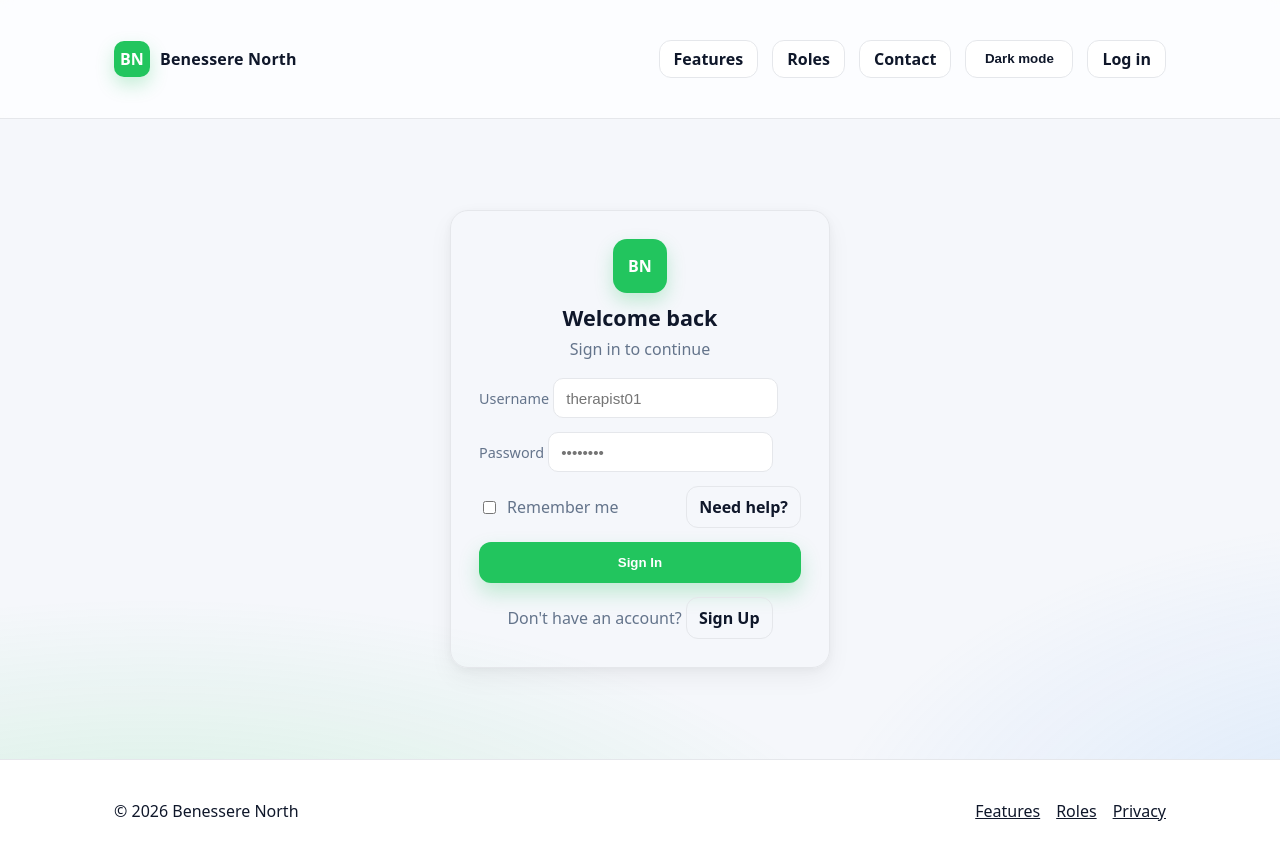
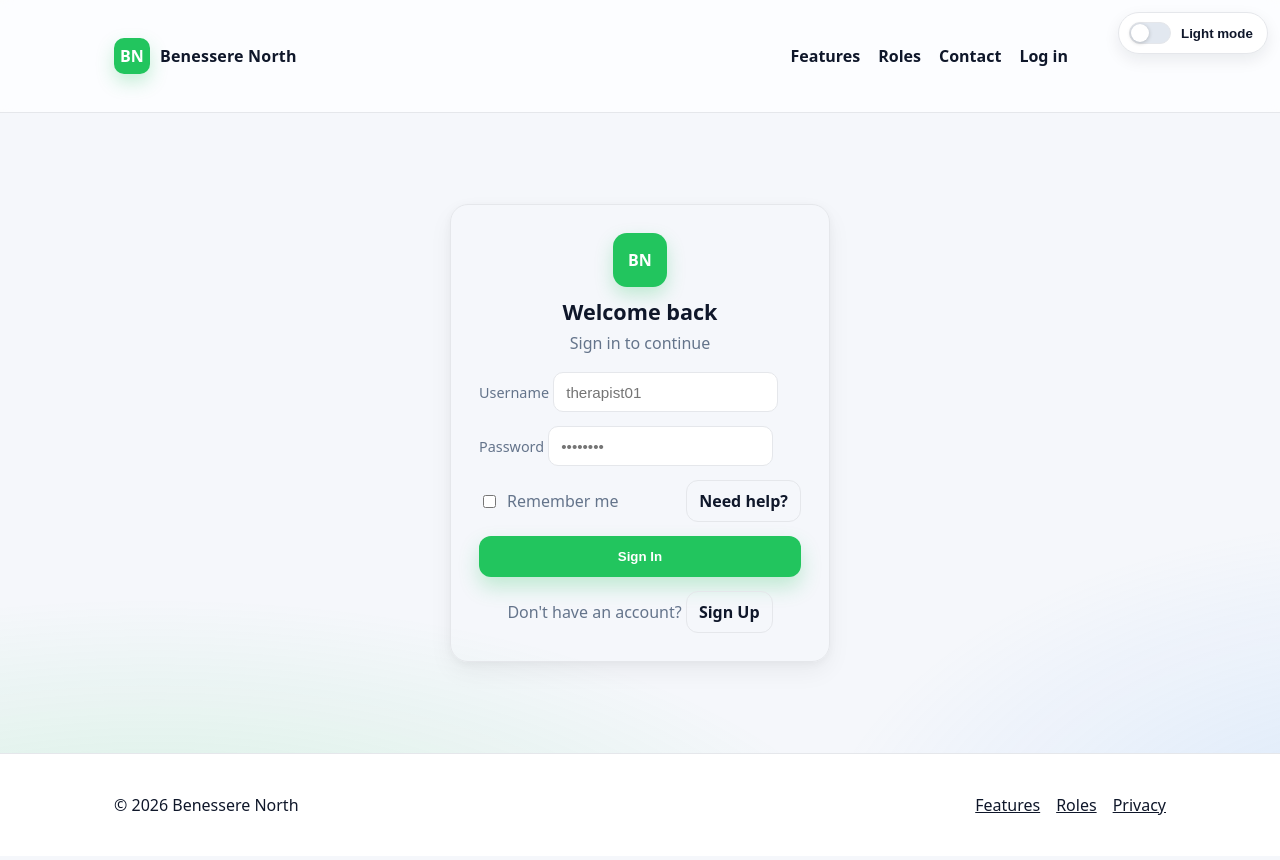
Before and after one commit to jpache22/benessere-north-mental-health-tracker, a SvelteKit app in the folder frontend/: page /login in a window 1280 px wide. Built offline with nearby package versions, Linux system fonts and the light colour scheme.

Commit message:
Refine global nav links and move animated theme toggle

```diff
--- a/frontend/src/app.css
+++ b/frontend/src/app.css
@@ -71,20 +71,18 @@ body{
   display:inline-flex;
   align-items:center;
   justify-content:center;
-  min-height:38px;
-  padding:9px 14px;
-  border-radius:12px;
-  border:1px solid var(--border);
-  background:color-mix(in srgb, var(--card) 88%, transparent);
+  min-height:32px;
+  padding:6px 2px;
+  border:0;
+  background:transparent;
   color:var(--nav-link);
   font-weight:600;
   line-height:1;
-  transition:background .16s,border-color .16s,color .16s;
+  transition:color .16s;
 }
 .nav-list .nav-item:hover{
   text-decoration:none;
-  border-color:color-mix(in srgb, var(--brand) 55%, var(--border));
-  background:color-mix(in srgb, var(--brand) 10%, var(--card));
+  color:color-mix(in srgb, var(--brand-strong) 75%, var(--nav-link));
 }
 
 /* NEW: push footer to bottom and add breathing room */
--- a/frontend/src/routes/+layout.svelte
+++ b/frontend/src/routes/+layout.svelte
@@ -116,12 +116,6 @@
           <li><a class="nav-item" href={dashboardPath}>Dashboard</a></li>
           <li><a class="nav-item" href="/profile">Profile</a></li>
         {/if}
-        <li>
-          <button class="nav-item theme-toggle" on:click={toggleTheme}>
-            {darkMode ? "Light mode" : "Dark mode"}
-          </button>
-        </li>
-
         {#if isAuthenticated}
           <li><button class="nav-item" on:click={signout}>Sign out</button></li>
         {:else}
@@ -129,6 +123,17 @@
         {/if}
       </ul>
     </nav>
+    <button
+      class="theme-fab {darkMode ? 'dark' : 'light'}"
+      on:click={toggleTheme}
+      aria-label={darkMode ? "Switch to light mode" : "Switch to dark mode"}
+      aria-pressed={darkMode}
+    >
+      <span class="theme-switch" aria-hidden="true">
+        <span class="theme-knob"></span>
+      </span>
+      <span class="theme-fab-label">{darkMode ? "Dark mode" : "Light mode"}</span>
+    </button>
   </header>
 
   <!-- FLEXED MAIN CONTENT -->
@@ -166,7 +171,81 @@
     display: block;
   }
 
-  .theme-toggle {
-    min-width: 108px;
+  .nav {
+    padding-right: 120px;
+  }
+
+  .theme-fab {
+    position: fixed;
+    top: 12px;
+    right: 12px;
+    z-index: 40;
+    height: 42px;
+    padding: 0 12px 0 10px;
+    border: 1px solid var(--border);
+    background: var(--card);
+    color: var(--text);
+    border-radius: 999px;
+    display: inline-flex;
+    align-items: center;
+    gap: 10px;
+    font-weight: 600;
+    cursor: pointer;
+    transition: border-color .2s, box-shadow .2s, background .2s;
+    box-shadow: 0 6px 16px rgba(15, 23, 42, 0.08);
+  }
+
+  .theme-fab:hover {
+    border-color: color-mix(in srgb, var(--brand) 55%, var(--border));
+    box-shadow: 0 8px 18px rgba(15, 23, 42, 0.12);
+  }
+
+  .theme-switch {
+    width: 42px;
+    height: 22px;
+    border-radius: 999px;
+    border: 1px solid var(--border);
+    background: #e2e8f0;
+    position: relative;
+    transition: background .25s;
+  }
+
+  .theme-knob {
+    position: absolute;
+    top: 1px;
+    left: 1px;
+    width: 18px;
+    height: 18px;
+    border-radius: 50%;
+    background: #ffffff;
+    box-shadow: 0 1px 4px rgba(0, 0, 0, 0.22);
+    transition: transform .25s ease;
+  }
+
+  .theme-fab.dark .theme-switch {
+    background: color-mix(in srgb, var(--brand) 38%, #0f172a);
+  }
+
+  .theme-fab.dark .theme-knob {
+    transform: translateX(20px);
+  }
+
+  .theme-fab-label {
+    min-width: 74px;
+    text-align: left;
+  }
+
+  @media (max-width: 960px) {
+    .nav {
+      padding-right: 108px;
+    }
+
+    .theme-fab-label {
+      display: none;
+    }
+
+    .theme-fab {
+      padding-right: 10px;
+    }
   }
 </style>
```
